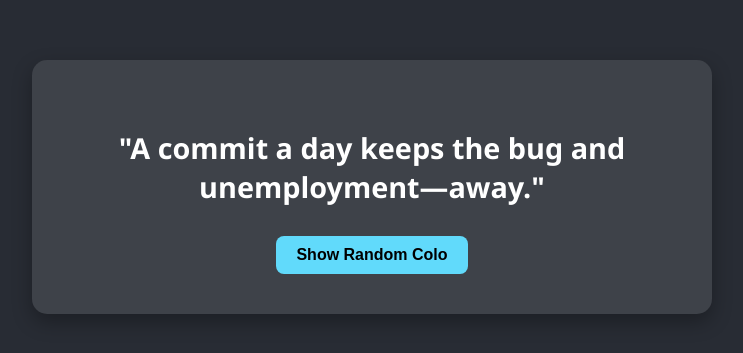
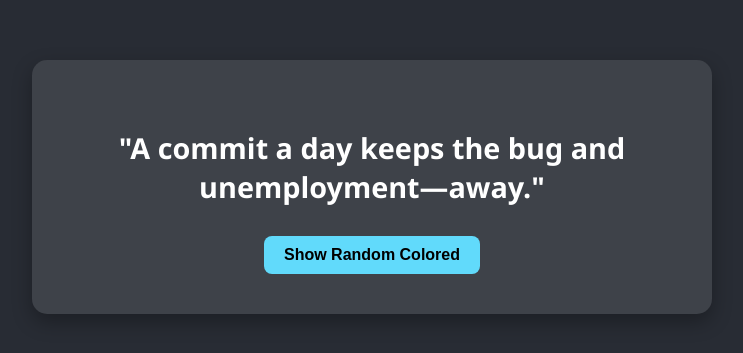
Before and after one commit to preethika124/copy, a plain HTML site: page index.html in a window 1280 px wide. Shown: the part 213-566 px from the top of the page, without its empty margins (268-1011 px from the left). Drawn offline with Linux system fonts and the light colour scheme.

Commit message:
here it is

```diff
--- a/index.html
+++ b/index.html
@@ -9,7 +9,7 @@
 <body>
   <div class="quote-container">
     <p id="quote">"A commit a day keeps the bug and unemployment—away."</p>
-    <button id="newQuote">Show Random Colo</button>
+    <button id="newQuote">Show Random Colored</button>
   </div>
   <script src="script.js"></script>
 </body>
```
